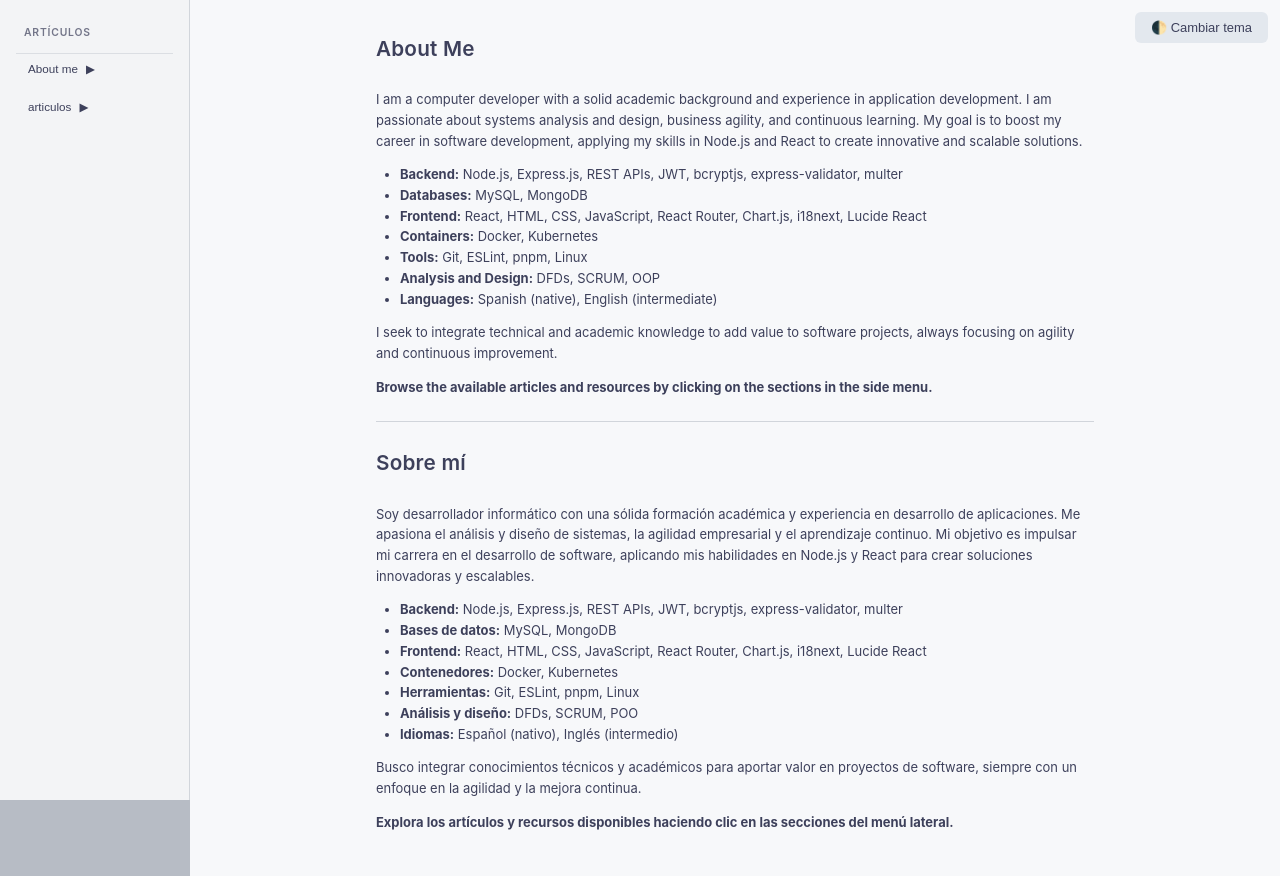
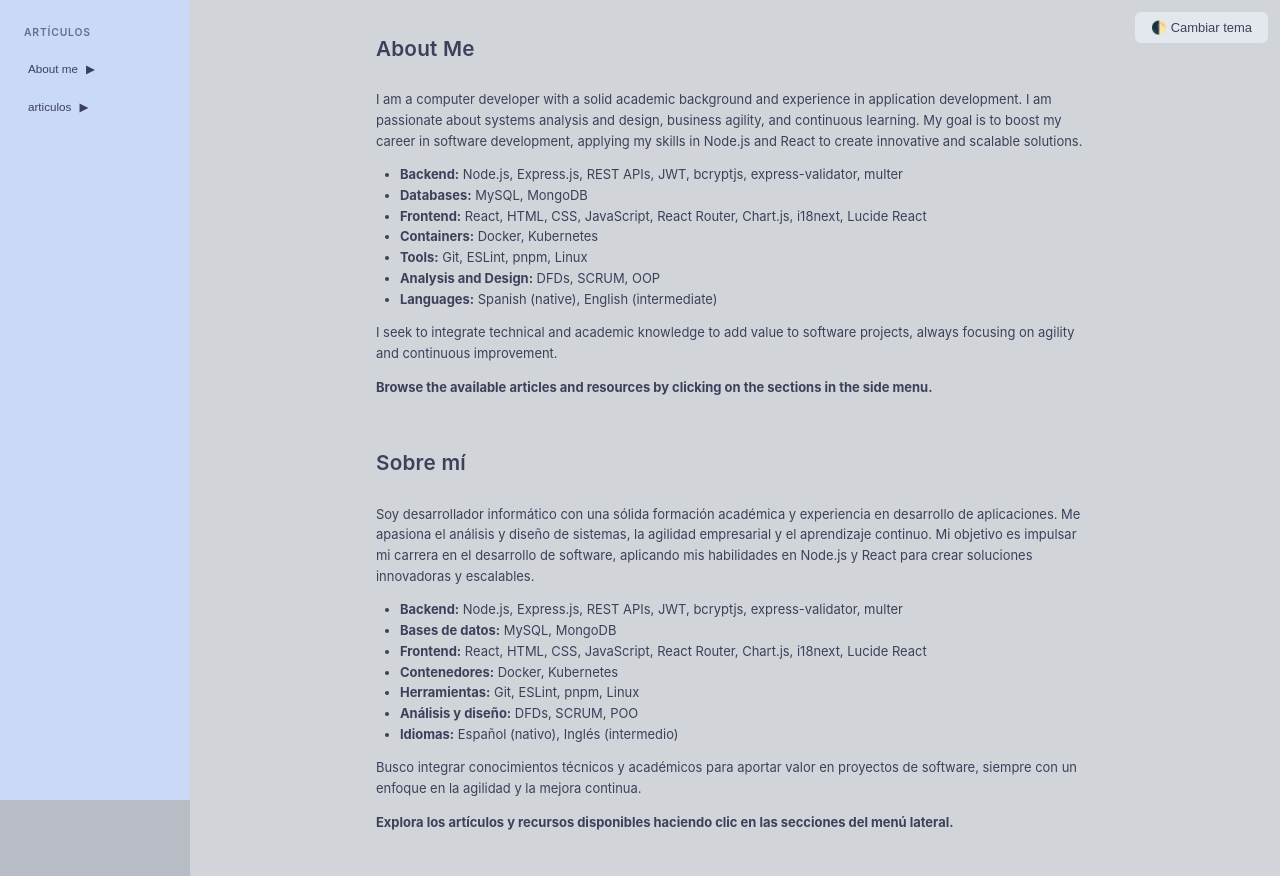
Before and after one commit to jmrodev/blog, a website: page docs/index.html in a window 1280 px wide. Drawn offline with Linux system fonts and the light colour scheme.

Commit message:
Actualiza los colores en `style.css` para el modo claro y oscuro, mejorando la estética visual del sitio. Se modifican los colores de fondo, texto y bloques de código para una mejor legibilidad y presentación.

```diff
--- a/docs/css/style.css
+++ b/docs/css/style.css
@@ -19,20 +19,20 @@
   --transition-base: 0.2s ease-in-out;
 
   /* --- Tema Claro (Light Mode) --- */
-  --color-sidebar-bg: #f3f4f6;
+  --color-sidebar-bg: #cad9f7;
   --color-border: #d1d5db;
   --color-link: #5b7fa3;
   --color-link-hover: #2d3a4a;
   --color-link-active-bg: #e3e8ee;
   --color-heading: #3d405b;
-  --color-content-bg: #f7f8fa;
+  --color-content-bg: #d1d4d8;
   --color-text: var(--color-text-light);
   --color-body-bg: var(--color-bg-light);
-  --color-code-bg: #f0ece3;
-  --color-code-text: #5b7fa3;
-  --color-pre-bg: #f0ece3;
-  --color-pre-text: #3d405b;
-  --color-blockquote-bg: #eaf6fb;
+  --color-code-bg: #173049;
+  --color-code-text: #f4f5f7;
+  --color-pre-bg: var(--color-code-bg);
+  --color-pre-text: var(--color-code-bg);
+  --color-blockquote-bg: #a0c5d4;
   --color-blockquote-border: #d1d5db;
   --color-blockquote-text: #5b7fa3;
 
@@ -46,10 +46,10 @@
   --dark-color-content-bg: #181a1b;
   --dark-color-text: var(--color-text-dark);
   --dark-color-body-bg: var(--color-bg-dark);
-  --dark-color-code-bg: #23272e;
-  --dark-color-code-text: #ffb86c;
-  --dark-color-pre-bg: #23272e;
-  --dark-color-pre-text: #fff;
+  --dark-color-code-bg: #5c616b;
+  --dark-color-code-text: #f0ee89;
+  --dark-color-pre-bg: var(--dark-color-code-bg);
+  --dark-color-pre-text: var(--dark-color-code-bg);
   --dark-color-blockquote-bg: #23272e;
   --dark-color-blockquote-border: #444;
   --dark-color-blockquote-text: #aaa;
```
